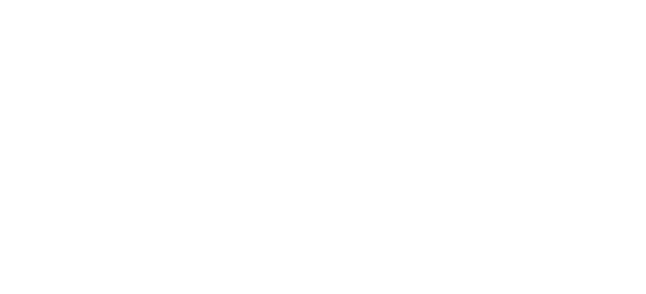
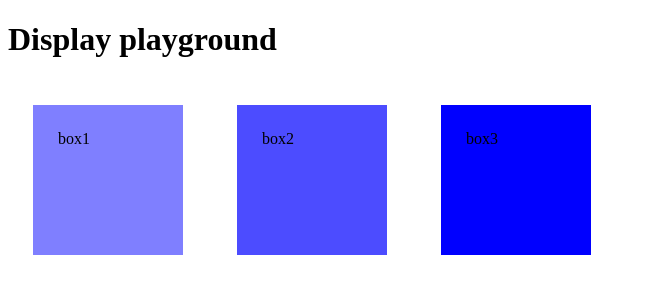
Before and after one commit to sohelshaikh74/css, a plain HTML site: page level-2/index.html in a window 1280 px wide. Shown: the whole page, without its empty margins (0-646 px from the left). Drawn offline with Linux system fonts and the light colour scheme.

Commit message:
new added

```diff
--- a/level-2/index.html
+++ b/level-2/index.html
@@ -9,7 +9,15 @@
 </head>
 
 <body>
-
+  <!-- <div>div1</div>
+  <br>
+  <div>div2</div>
+  <br>
+  <div>div3</div> -->
+  <h1>Display playground</h1>
+  <div class="one">box1</div>
+  <div class="two">box2</div>
+  <div class="three">box3</div>
 </body>
 
 </html>
--- /dev/null
+++ b/level-2/practiceset3/style.css
@@ -0,0 +1,51 @@
+/* div {
+  height: 210px;
+  width: 100px;
+  background-color: black;
+
+  padding: 8px;
+  margin: 12px;
+}
+
+.one {
+  width: 70px;
+  height: 40px;
+  background-color: yellow;
+  border-radius: 50%;
+}
+
+.two {
+  width: 70px;
+  height: 40px;
+  background-color: green;
+  border-radius: 50%;
+}
+.three {
+  width: 70px;
+  height: 40px;
+  background-color: red;
+  border-radius: 50%;
+} */
+
+* {
+  margin: 0;
+  padding: 0;
+  color: white;
+}
+
+#nav {
+  height: 60px;
+  background-color: #0f1111;
+}
+button {
+  background-color: #f08804;
+}
+
+#logo {
+  color: #f08804;
+  font-size: 25px;
+}
+a {
+  margin-right: 200px;
+  text-decoration: none;
+}
--- a/level-2/style.css
+++ b/level-2/style.css
@@ -0,0 +1,42 @@
+/* * {
+  box-sizing: border-box;
+} */
+/* div {
+  height: 100px;
+  background: pink;
+  width: 100px;
+
+  border: 2px solid brown;
+
+  padding: 1px 2px 3px 4px;
+  margin-top: 100px;
+} */
+
+/* * {
+  margin: 0;
+  padding: 0;
+}
+
+#nav {
+  height: 60px;
+  background-color: #0f1111;
+} */
+
+div {
+  height: 100px;
+  width: 100px;
+  margin: 25px;
+  padding: 25px;
+  display: inline-block;
+}
+.one {
+  background: rgba(0, 0, 255, 0.5);
+}
+
+.two {
+  background-color: rgba(0, 0, 255, 0.7);
+}
+
+.three {
+  background-color: rgba(0, 0, 255, 1);
+}
```
Also changed, not shown: level-2/practiceset3/index.html (added, +30 -0 lines), level-2/practiceset4/index.html (added, +14 -0 lines), level-2/practiceset4/style.css (added).
